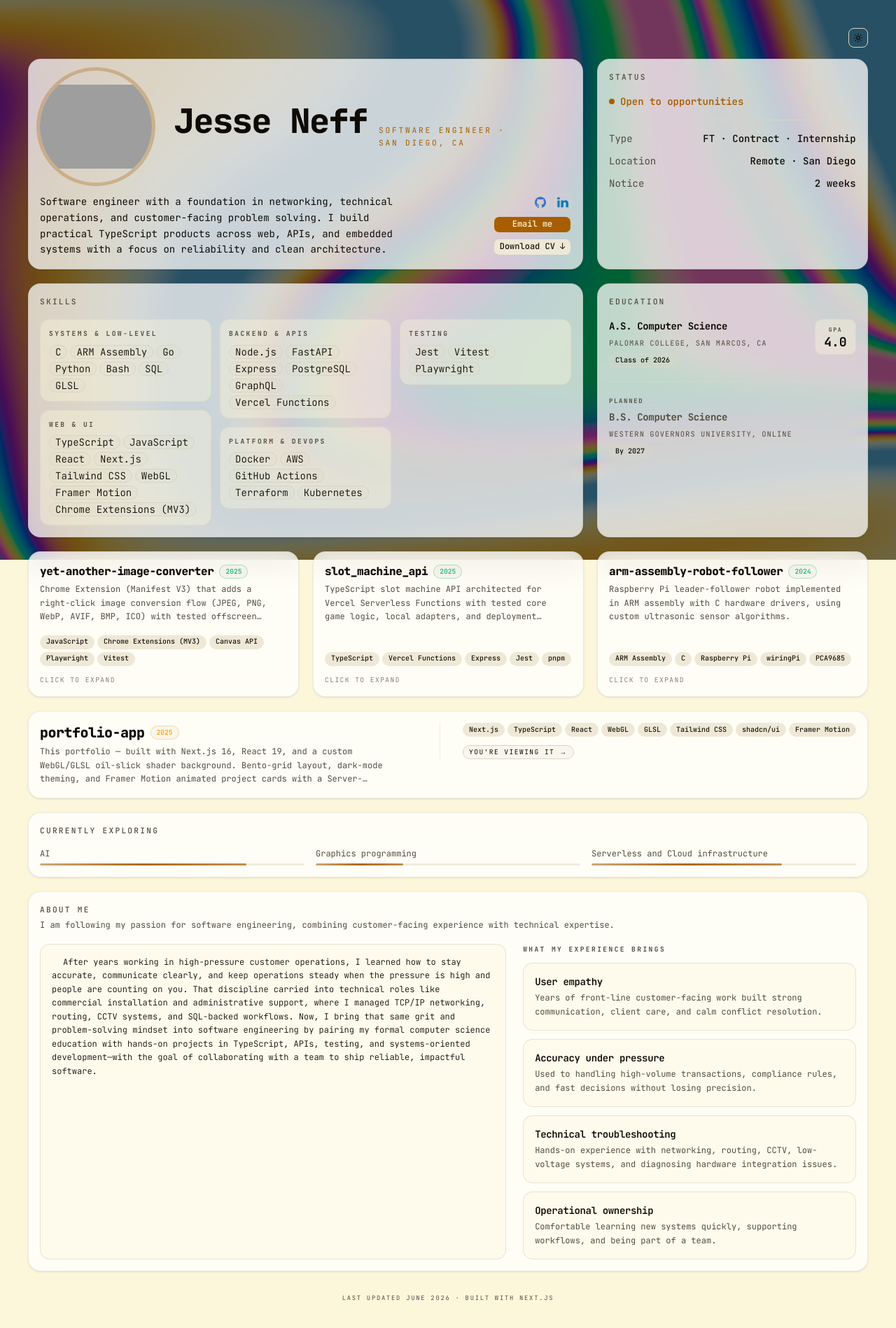
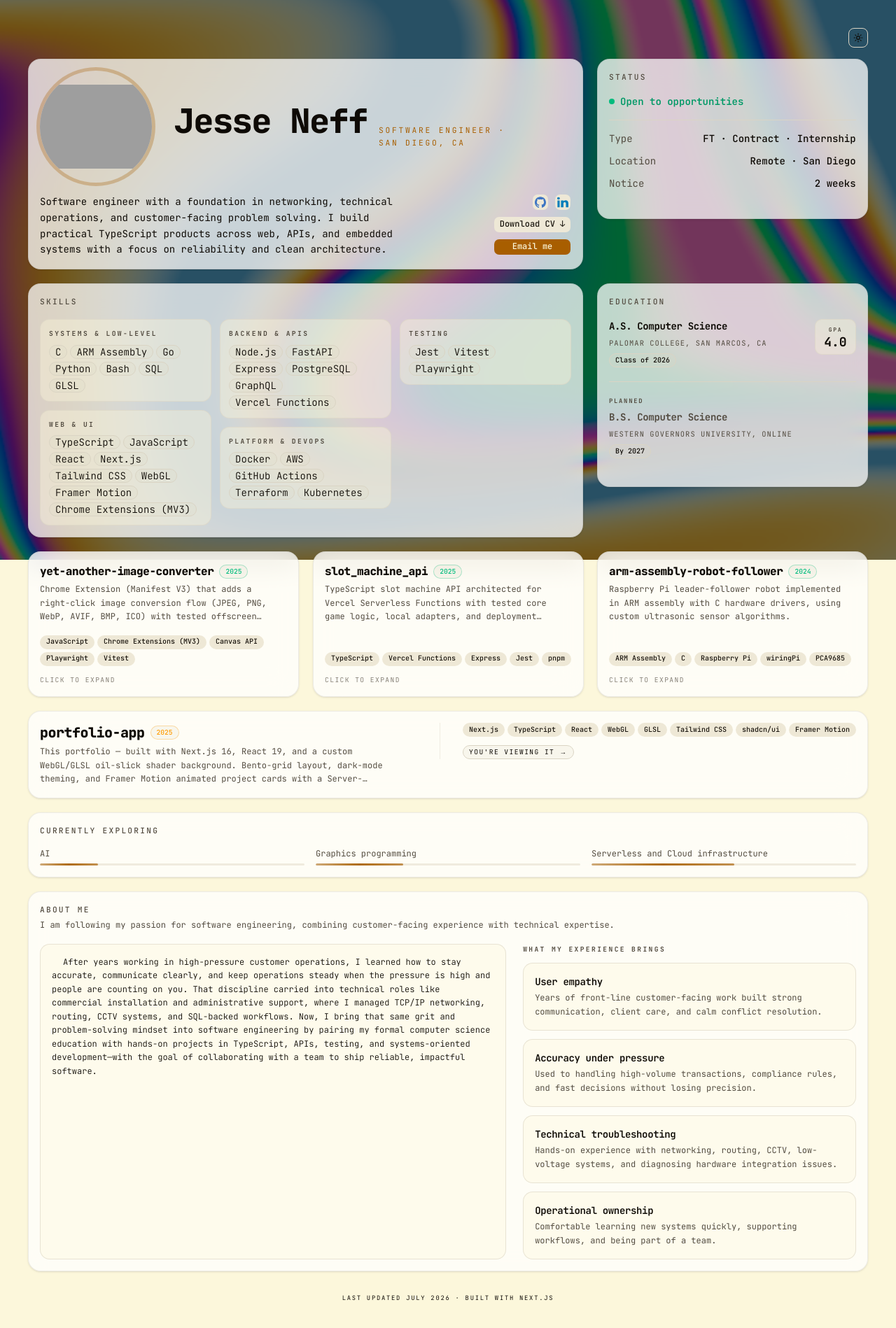
Before and after one commit to mercerius/portfolio-app, a Next.js app: page / in a window 1280 px wide. Shown: the top 1898 px of the page at 70% size. Built offline with nearby package versions, Linux system fonts and the light colour scheme; grey boxes are pictures that could not be loaded.

Commit message:
fix: slight changes to personal data and root page styling

```diff
--- a/app/page.tsx
+++ b/app/page.tsx
@@ -81,7 +81,7 @@ export default function Home() {
                     </p>
                     <div className="flex flex-wrap gap-2 lg:flex-col lg:flex-nowrap">
                       <div className="flex flex-row gap-2 lg:justify-end">
-                        <Button asChild size="icon-sm" variant="outline">
+                        <Button asChild size="icon-sm" variant="secondary">
                           <a
                             href={personal.links.github}
                             target="_blank"
@@ -96,7 +96,7 @@ export default function Home() {
                             />
                           </a>
                         </Button>
-                        <Button asChild size="icon-sm" variant="outline">
+                        <Button asChild size="icon-sm" variant="secondary">
                           <a
                             href={personal.links.linkedin}
                             target="_blank"
@@ -112,9 +112,6 @@ export default function Home() {
                           </a>
                         </Button>
                       </div>
-                      <Button asChild size="sm" variant="default">
-                        <a href={`mailto:${personal.email}`}>Email me</a>
-                      </Button>
                       <Button asChild size="sm" variant="secondary">
                         <a
                           href={personal.links.resume}
@@ -124,6 +121,9 @@ export default function Home() {
                           Download CV ↓
                         </a>
                       </Button>
+                      <Button asChild size="sm" variant="default">
+                        <a href={`mailto:${personal.email}`}>Email me</a>
+                      </Button>
                     </div>
                   </div>
                 </CardContent>
@@ -132,7 +132,7 @@ export default function Home() {
 
             {/* ── Status ────────────────────── col 9–12 */}
             <BentoCard className="col-span-12 md:col-span-4" index={1}>
-              <Card className="h-full">
+              <Card>
                 <CardHeader>
                   <CardTitle className="text-[0.7rem] uppercase tracking-[0.2em] text-muted-foreground">
                     Status
@@ -141,10 +141,10 @@ export default function Home() {
                 <CardContent className="flex flex-col gap-4 pb-6">
                   <div className="flex items-center gap-2">
                     <span className="relative flex h-2 w-2">
-                      <span className="absolute inline-flex h-full w-full animate-ping rounded-full bg-primary opacity-75" />
-                      <span className="relative inline-flex h-2 w-2 rounded-full bg-primary" />
+                      <span className="absolute inline-flex h-full w-full animate-ping rounded-full bg-emerald-500 opacity-75 dark:bg-emerald-400" />
+                      <span className="relative inline-flex h-2 w-2 rounded-full bg-emerald-500 dark:bg-emerald-400" />
                     </span>
-                    <span className="text-sm font-semibold text-primary">
+                    <span className="text-sm font-semibold text-emerald-600 dark:text-emerald-400">
                       {status.label}
                     </span>
                   </div>
@@ -209,7 +209,7 @@ export default function Home() {
 
             {/* ── Education ─────────────────── col 9–12 */}
             <BentoCard className="col-span-12 md:col-span-4" index={3}>
-              <Card className="h-full">
+              <Card>
                 <CardHeader>
                   <CardTitle className="text-[0.7rem] uppercase tracking-[0.2em] text-muted-foreground">
                     Education
@@ -352,7 +352,7 @@ export default function Home() {
             </BentoCard>
           </div>
 
-          <footer className="mt-8 text-center font-mono text-[0.55rem] uppercase tracking-[0.2em] text-muted-foreground">
+          <footer className="mt-8 text-center font-mono text-[0.55rem] uppercase tracking-[0.2em] text-muted-background">
             Last updated {footer.lastUpdated} · Built with {footer.builtWith}
           </footer>
         </main>
--- a/lib/data.ts
+++ b/lib/data.ts
@@ -262,12 +262,12 @@ export const education: EducationEntry = {
 };
 
 export const exploring: ExploringEntry[] = [
-  { topic: "AI", progress: 78 },
+  { topic: "AI", progress: 22 },
   { topic: "Graphics programming", progress: 33 },
-  { topic: "Serverless and Cloud infrastructure", progress: 72 },
+  { topic: "Serverless and Cloud infrastructure", progress: 54 },
 ];
 
 export const footer = {
-  lastUpdated: "June 2026",
+  lastUpdated: "July 2026",
   builtWith: "Next.js",
 };
```
